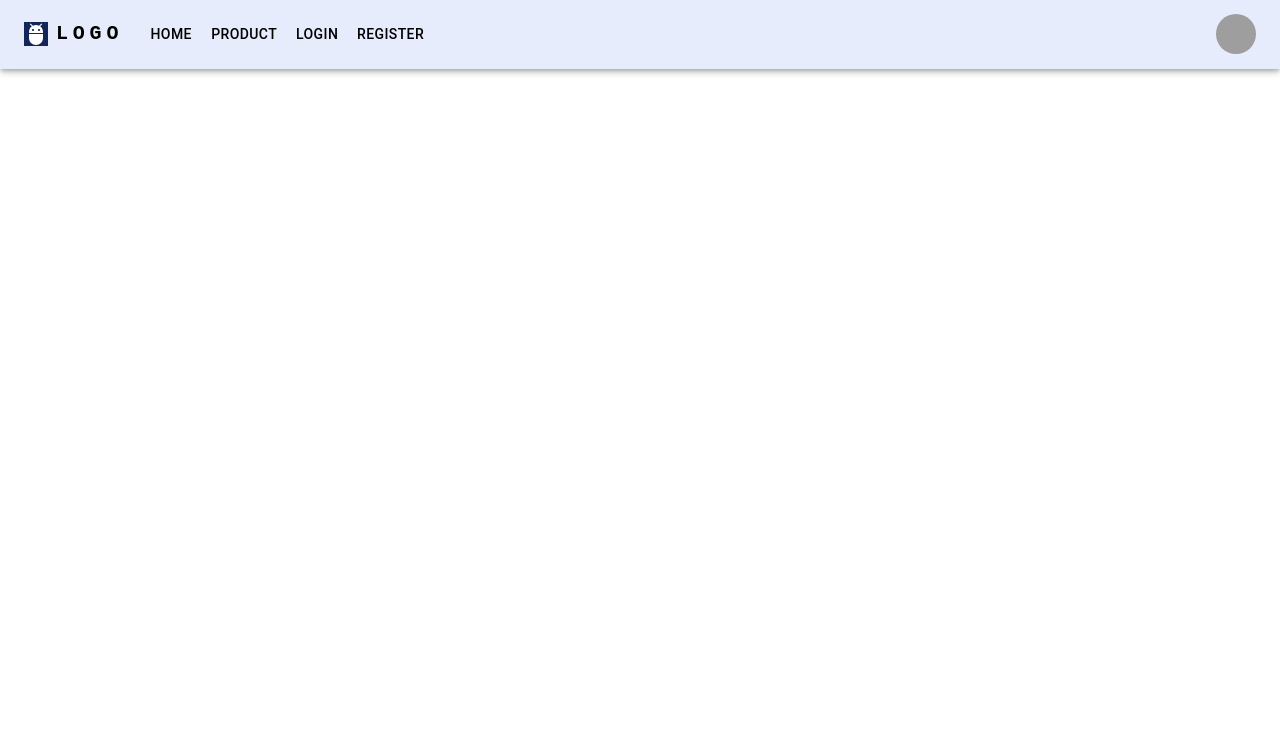
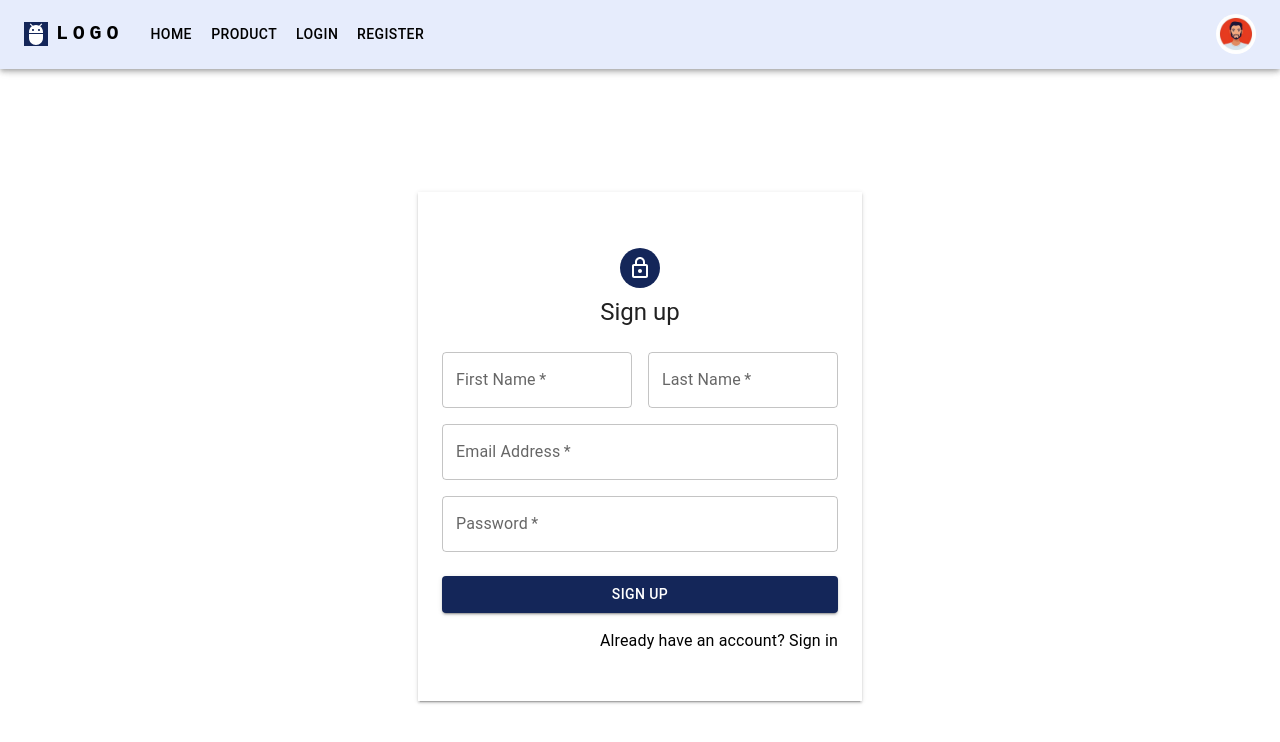
Before and after one commit to Smit901/amazon-clone-frontend, a React (Vite) app: page /register in a window 1280 px wide. Shown: the top 742 px of the page. Built offline with nearby package versions, Linux system fonts and the light colour scheme; grey boxes are pictures that could not be loaded.

Commit message:
register form with validations

```diff
--- a/src/router/Router.tsx
+++ b/src/router/Router.tsx
@@ -1,6 +1,7 @@
 import { BrowserRouter, Routes, Route } from "react-router-dom";
 import Header from '../components/header/Header';
 import Login from './routes/auth/Login';
+import Register from './routes/auth/Register';
 
 
 const Router = () => {
@@ -23,7 +24,7 @@ const Router = () => {
 								<Header />
 								<Routes>
 										<Route path="/login" element={<Login />} />
-										{/* <Route path="/changePassword" element={<ChangePassword />} /> */}
+										<Route path="/register" element={<Register />} />
 								</Routes>
 						</BrowserRouter>
 				</>
--- a/src/router/routes/auth/Login.tsx
+++ b/src/router/routes/auth/Login.tsx
@@ -1,17 +1,9 @@
-import { InputLabel } from '@mui/material';
-import Avatar from '@mui/material/Avatar';
-import Button from '@mui/material/Button';
-import CssBaseline from '@mui/material/CssBaseline';
-import TextField from '@mui/material/TextField';
-import Link from '@mui/material/Link';
-import Grid from '@mui/material/Grid';
-import Box from '@mui/material/Box';
+import { Avatar, Box, Button, CssBaseline, Grid, InputLabel, TextField, Link, Typography, Container } from '@mui/material';
 import LockOutlinedIcon from '@mui/icons-material/LockOutlined';
-import Typography from '@mui/material/Typography';
-import Container from '@mui/material/Container';
 import { yupResolver } from "@hookform/resolvers/yup";
 import * as Yup from "yup";
 import { useForm } from "react-hook-form";
+import { NavLink } from 'react-router-dom';
 
 export default function Login() {
 
@@ -84,9 +76,9 @@ export default function Login() {
               </Grid>
 							&nbsp;&nbsp;&nbsp;
               <Grid item>
-                <Link href="#" variant="body2">
+                <NavLink to="/register">
                   {"Don't have an account? Sign Up"}
-                </Link>
+                </NavLink>
               </Grid>
             </Grid>
           </Box>
--- /dev/null
+++ b/src/router/routes/auth/Register.tsx
@@ -0,0 +1,109 @@
+import { Avatar, Box, Button, CssBaseline, Grid, InputLabel, TextField, Link, Typography, Container } from '@mui/material';
+import LockOutlinedIcon from '@mui/icons-material/LockOutlined';
+import { yupResolver } from "@hookform/resolvers/yup";
+import * as Yup from "yup";
+import { useForm } from "react-hook-form";
+import { NavLink } from 'react-router-dom';
+
+
+export default function Register() {
+
+	const validationSchema = Yup.object().shape({
+		first_name: Yup.string().required("First name is required"),
+		last_name: Yup.string().required("Last name is required"),
+		email: Yup.string().email("Email is invalid").required("Email is required"),
+    password: Yup.string()
+      .required("Password is required")
+      .min(5, "Password must be at least 5 characters"),
+  });
+  const formOptions = { resolver: yupResolver(validationSchema) };
+  const { register, handleSubmit, formState } = useForm(formOptions);
+  const { errors } = formState;
+
+  const onSubmit = (data) => {
+   console.log(data)
+  };
+
+  return (
+      <Container component="main" maxWidth="xs" sx={{marginTop: 20, paddingY: 6, boxShadow: 2}}>
+        <CssBaseline />
+        <Box
+          sx={{
+            display: 'flex',
+            flexDirection: 'column',
+            alignItems: 'center',
+          }}
+        >
+          <Avatar sx={{ m: 1, bgcolor: 'primary.main' }}>
+            <LockOutlinedIcon />
+          </Avatar>
+          <Typography component="h1" variant="h5">
+            Sign up
+          </Typography>
+          <Box component="form" noValidate onSubmit={handleSubmit(onSubmit)} sx={{ mt: 3 }}>
+            <Grid container spacing={2}>
+              <Grid item xs={12} sm={6}>
+                <TextField
+                  required
+                  fullWidth
+                  id="firstName"
+                  label="First Name"
+									{...register("first_name")}
+                />
+								{errors.first_name && <InputLabel  sx={{color: 'error.main'}}>{errors.first_name?.message}</InputLabel>}
+              </Grid>
+              <Grid item xs={12} sm={6}>
+                <TextField
+                  required
+                  fullWidth
+                  id="lastName"
+                  label="Last Name"
+                  autoComplete="family-name"
+									{...register("last_name")}
+                />
+								{errors.last_name && <InputLabel  sx={{color: 'error.main'}}>{errors.last_name?.message}</InputLabel>}
+              </Grid>
+              <Grid item xs={12}>
+                <TextField
+                  required
+                  fullWidth
+                  id="email"
+                  label="Email Address"
+                  autoComplete="email"
+									{...register("email")}
+                />
+								{errors.email && <InputLabel  sx={{color: 'error.main'}}>{errors.email?.message}</InputLabel>}
+              </Grid>
+              <Grid item xs={12}>
+                <TextField
+                  required
+                  fullWidth
+                  label="Password"
+                  type="password"
+                  id="password"
+                  autoComplete="new-password"
+									{...register("password")}
+                />
+								{errors.password && <InputLabel  sx={{color: 'error.main'}}>{errors.password?.message}</InputLabel>}
+              </Grid>
+            </Grid>
+            <Button
+              type="submit"
+              fullWidth
+              variant="contained"
+              sx={{ mt: 3, mb: 2 }}
+            >
+              Sign Up
+            </Button>
+            <Grid container justifyContent="flex-end">
+              <Grid item>
+                <NavLink to="/login">
+                  Already have an account? Sign in
+                </NavLink>
+              </Grid>
+            </Grid>
+          </Box>
+        </Box>
+      </Container>
+  );
+}
```
Also changed, not shown: public/avatar.jpg (added).
